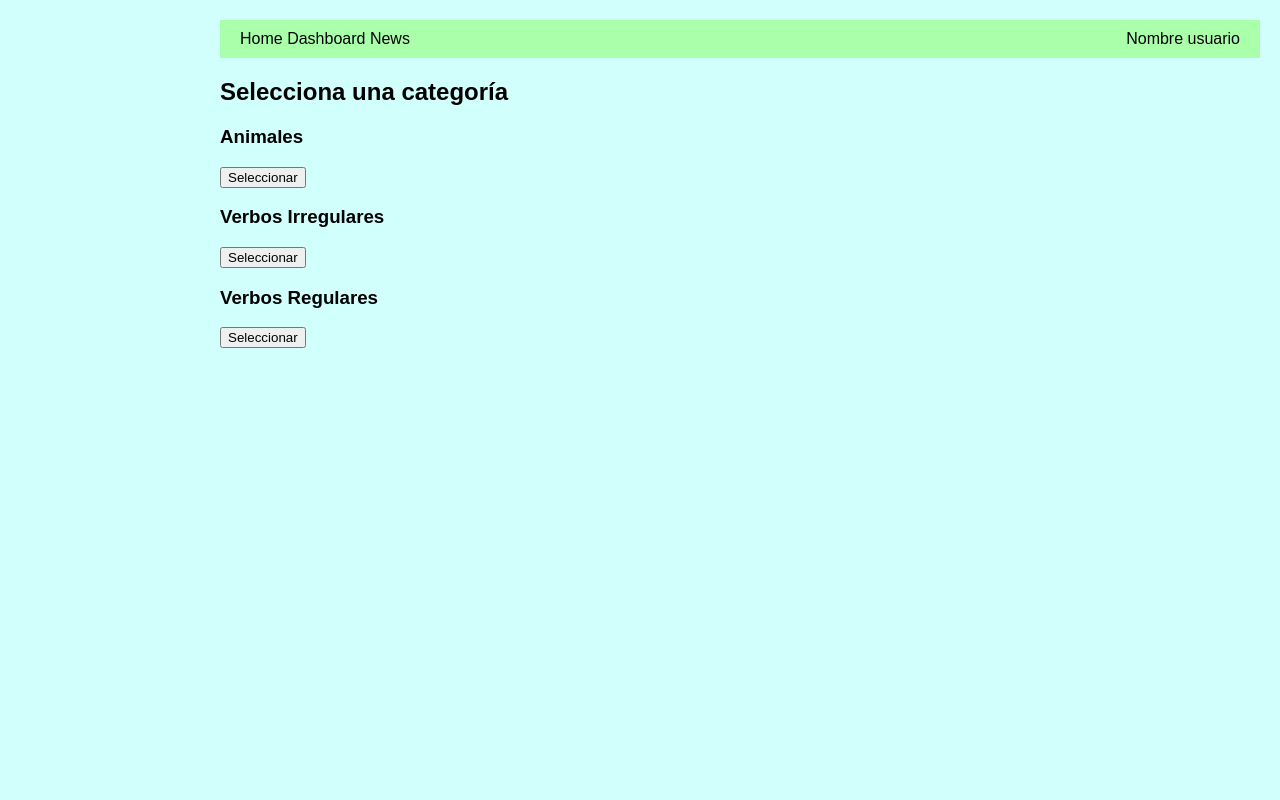
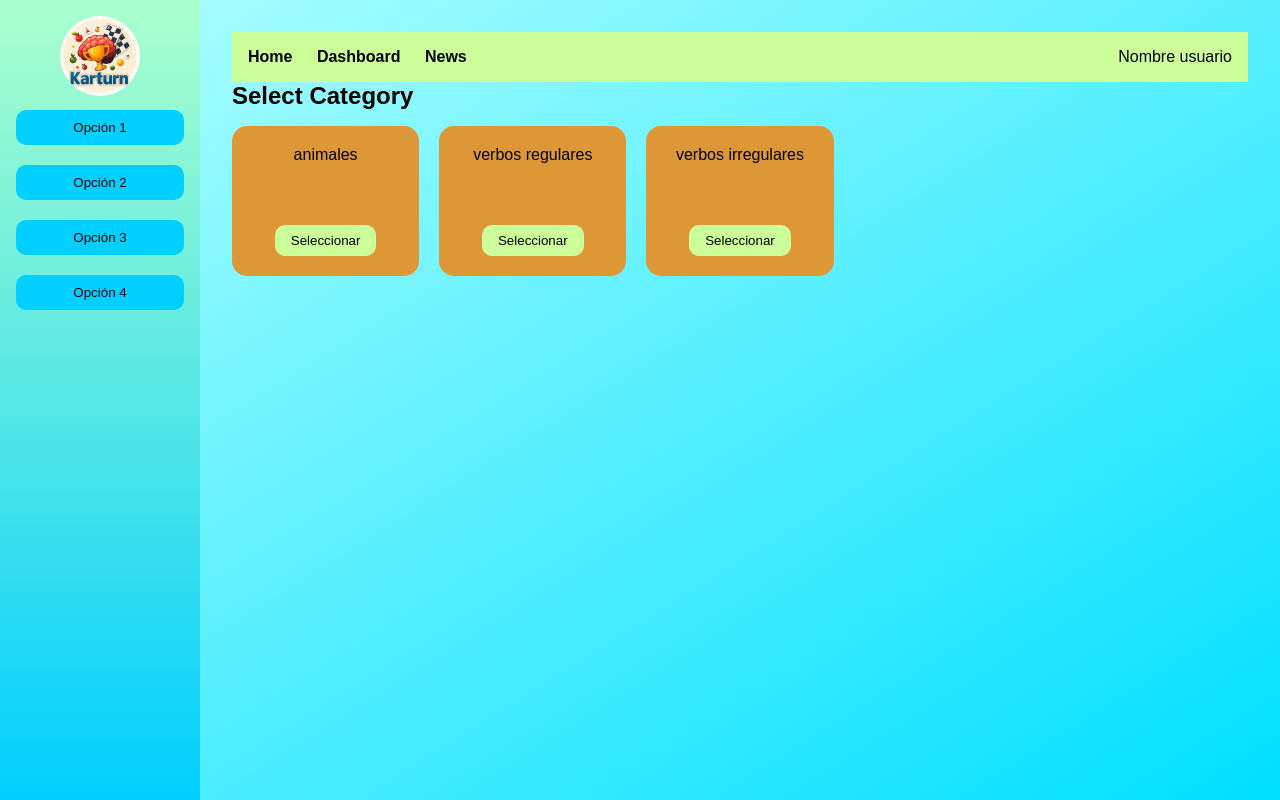
Before and after one commit to TivenVallmur/karturn, a plain HTML site: page index.html in a window 1280 px wide. Drawn offline with Linux system fonts and the light colour scheme.

Commit message:
Se organiza el index y se crea json de categorias

```diff
--- /dev/null
+++ b/Assets/data/categories.json
@@ -0,0 +1 @@
+["animales", "verbos_regulares", "verbos_irregulares"]
--- /dev/null
+++ b/Css/index.css
@@ -0,0 +1,52 @@
+/* index.css */
+
+#startBtn {
+  font-weight: bold;
+  letter-spacing: 1px;
+}
+
+/* Sección de categorías */
+.categories {
+  padding: 2rem;
+  max-width: 1200px;
+  margin: 0 auto;
+  display: contents;
+}
+
+.cards-container {
+  display: grid;
+  grid-template-columns: repeat(auto-fill, minmax(160px, 1fr));
+  gap: 20px;
+  margin-top: 1rem;
+}
+
+.card {
+  background-color: #de9737;
+  border-radius: 15px;
+  padding: 20px;
+  display: flex;
+  flex-direction: column;
+  justify-content: space-between;
+  align-items: center;
+  height: 150px;
+}
+
+.card button {
+  background-color: #ccff99;
+  border: none;
+  padding: 8px 16px;
+  border-radius: 10px;
+  cursor: pointer;
+}
+
+.card button:hover {
+  background-color: #b2ff66;
+  transform: scale(1.05);
+  transition: all 0.2s ease-in-out;
+}
+
+@media (max-width: 768px) {
+  .cards-container {
+    grid-template-columns: repeat(auto-fill, minmax(120px, 1fr));
+  }
+}
--- /dev/null
+++ b/Css/layout.css
@@ -0,0 +1,91 @@
+/* layout.css */
+
+/* Reset y tipografía base */
+* {
+  box-sizing: border-box;
+  margin: 0;
+  padding: 0;
+  font-family: sans-serif;
+}
+
+body {
+  background: linear-gradient(to bottom right, #b2ffff, #00e0ff);
+}
+
+/* Contenedor general para todas las vistas */
+.container {
+  display: flex;
+  height: 100vh;
+}
+
+/* Sidebar */
+.sidebar {
+  width: 200px;
+  background: linear-gradient(to bottom, #aaffcc, #00cfff);
+  padding: 1rem;
+  display: flex;
+  flex-direction: column;
+  align-items: center;
+}
+
+.logo-img {
+  width: 80px;
+  height: 80px;
+  object-fit: contain;
+  border-radius: 50%;
+}
+
+.sidebar-nav button {
+  background-color: #00cfff;
+  border: none;
+  padding: 10px 20px;
+  margin: 10px 0;
+  border-radius: 10px;
+  cursor: pointer;
+  width: 100%;
+}
+
+.sidebar-nav button:hover {
+  background-color: #00aacc;
+  color: white;
+  transition: background-color 0.3s ease;
+}
+
+/* Main content */
+.main-content {
+  flex-grow: 1;
+  display: flex;
+  flex-direction: column;
+  padding: 2rem;
+}
+
+/* Header */
+.header {
+  background-color: #ccff99;
+  display: flex;
+  justify-content: space-between;
+  align-items: center;
+  padding: 1rem;
+}
+
+.top-nav span {
+  margin-right: 20px;
+  font-weight: bold;
+}
+
+/* Responsive */
+@media (max-width: 768px) {
+  .container {
+    flex-direction: column;
+  }
+
+  .sidebar {
+    width: 100%;
+    flex-direction: row;
+    justify-content: space-around;
+  }
+
+  .main-content {
+    padding: 1rem;
+  }
+}
--- a/Js/game.js
+++ b/Js/game.js
@@ -1,6 +1,5 @@
-// Obtener categoría desde la URL
-const params = new URLSearchParams(window.location.search);
-const categoria = params.get("categoria") || "Desconocida";
+const categoria = localStorage.getItem("selectedCategory") || "Desconocida";
+
 document.getElementById("categoria-nombre").textContent = categoria;
 
 // Reemplazar guiones bajos por espacios para mostrar bonito
--- a/Js/main.js
+++ b/Js/main.js
@@ -1,3 +1,31 @@
+fetch('Assets/data/categories.json')
+  .then(response => response.json())
+  .then(categories => {
+    const cardsContainer = document.querySelector('.cards-container');
+
+    categories.forEach(category => {
+      const card = document.createElement('div');
+      card.classList.add('card');
+
+      const categoryName = document.createElement('p');
+      // Reemplazar guiones bajos por espacios para mostrar bonito
+      const nombreFormateado = category.replace(/_/g, " ");
+      categoryName.textContent = nombreFormateado;
+
+      const selectButton = document.createElement('button');
+      selectButton.textContent = 'Seleccionar';
+      selectButton.addEventListener('click', () => {
+        startGame(category);
+      });
+
+      card.appendChild(categoryName);
+      card.appendChild(selectButton);
+      cardsContainer.appendChild(card);
+    });
+  });
+
+
+// Función que guarda la categoría seleccionada y redirige
 function startGame(category) {
   localStorage.setItem('selectedCategory', category);
   window.location.href = 'game.html';
--- a/index.html
+++ b/index.html
@@ -4,52 +4,49 @@
   <meta charset="UTF-8" />
   <meta name="viewport" content="width=device-width, initial-scale=1.0" />
   <title>Karturn - Selección de Categoría</title>
-  <link rel="stylesheet" href="Css/style.css" />
+  <link rel="stylesheet" href="Css/layout.css" />
+  <link rel="stylesheet" href="Css/index.css" />
 </head>
 <body>
-  <div class="sidebar">
-    <div class="logo">
-    <img src="Assets/images/LogoV2.png" alt="" class="logo-img">
+  <div class="container">
+    <!-- Sidebar -->
+    <aside class="sidebar">
+      <div class="logo text-center py-3">
+        <img src="Assets/images/LogoV2.png" alt="Logo de Karturn" class="logo-img" />
       </div>
-    <ul>
-      <li>Opción 1</li>
-      <li>Opción 2</li>
-      <li>Opción 3</li>
-      <li>Opción 4</li>
-    </ul>
-  </div>
+      <nav class="sidebar-nav">
+        <button>Opción 1</button>
+        <button>Opción 2</button>
+        <button>Opción 3</button>
+        <button>Opción 4</button>
+      </nav>
+    </aside>
 
-  <div class="main">
-    <header>
-      <nav>
+    <!-- Main Content -->
+    <main class="main-content">
+      <!-- Header -->
+      <header class="header">
+        <nav class="top-nav">
           <span>Home</span>
           <span>Dashboard</span>
           <span>News</span>
         </nav>
-      <div class="user">Nombre usuario</div>
+        <div class="user-info">Nombre usuario</div>
       </header>
 
-    <section class="category-section">
-      <h2>Selecciona una categoría</h2>
-      <div class="cards-grid">
-        <!-- Tarjetas -->
-        <div class="card">
-          <h3>Animales</h3>
-          <button onclick="location.href='game.html?categoria=animales'">Seleccionar</button>
-        </div>
-        <div class="card">
-          <h3>Verbos Irregulares</h3>
-          <button onclick="location.href='game.html?categoria=verbos_irregulares'">Seleccionar</button>
-        </div>
-        <div class="card">
-          <h3>Verbos Regulares</h3>
-          <button onclick="location.href='game.html?categoria=verbos_regulares'">Seleccionar</button>
-        </div>
-          <!-- Agrega más categorías aquí -->
+      <!-- Category Section -->
+      <section class="categories">
+        <h2>Select Category</h2>
+        <div class="cards-container">
+          <!-- Repetir esto para cada categoría -->
+
+          <!-- ... -->
         </div>
       </section>
+    </main>
   </div>
 
-  <script src="Js/main.js"></script>
+  <script src="Js/main.js" defer></script>
+
 </body>
 </html>
```
Also changed, not shown: Assets/data/animales_set2.json (deleted, +0 -74 lines), Assets/data/animales_set3.json (deleted, +0 -74 lines). Lines whose indentation alone changed are shown as unchanged.
